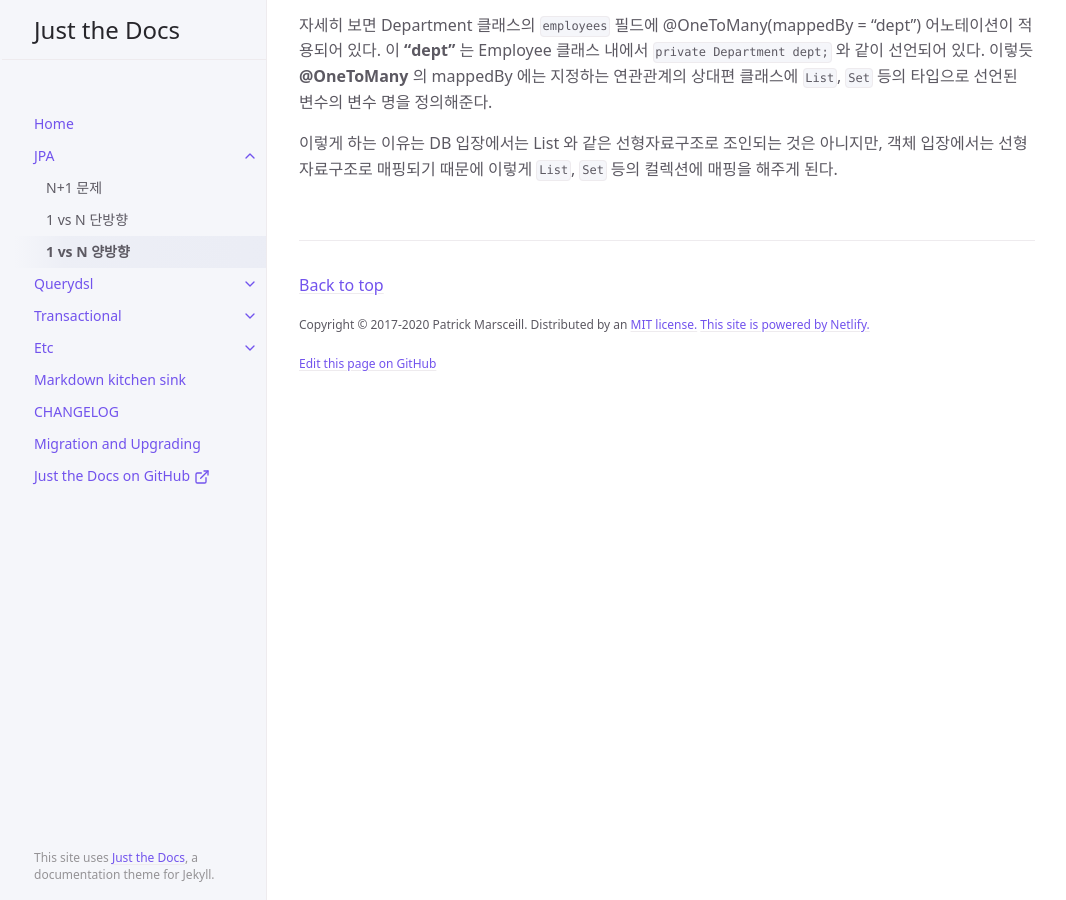
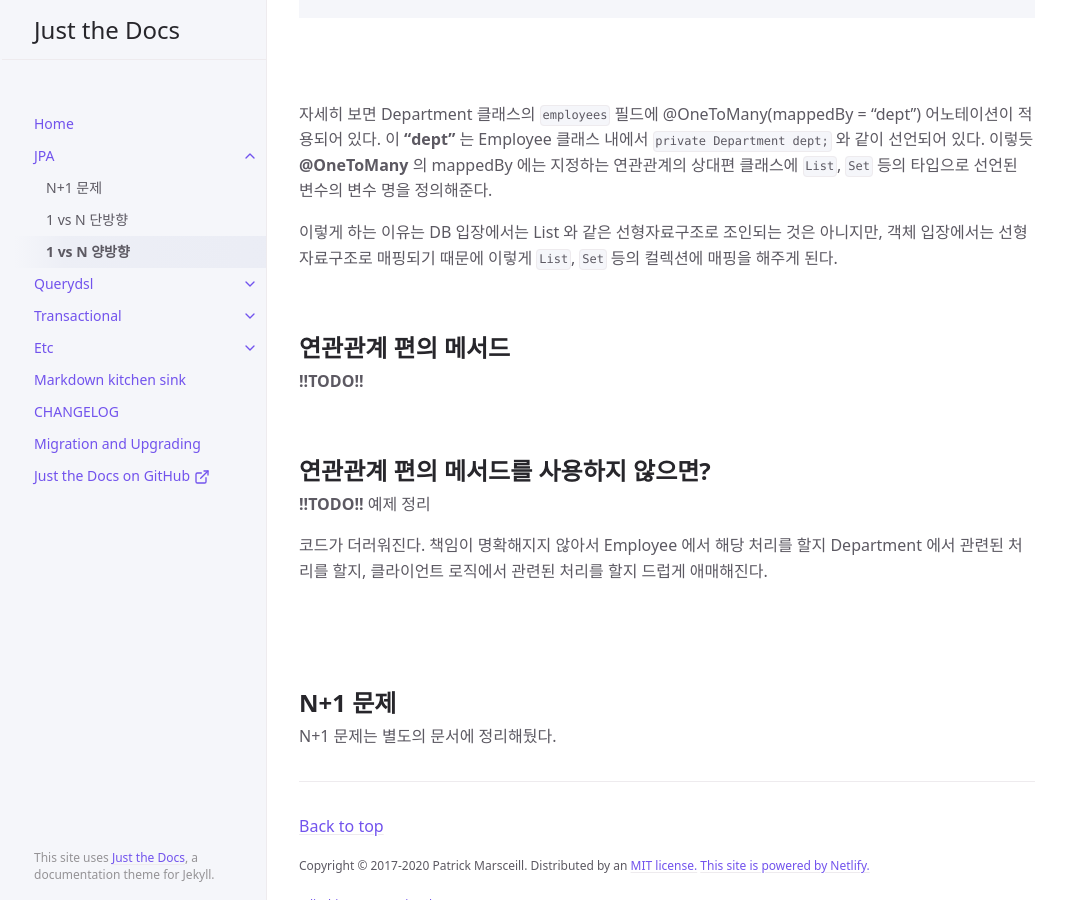
Before and after one commit to gosgjung/0-docs-study-spring-data, a Jekyll site: the page built from docs/jpa/many-to-one-양방향.md, in a window 1280 px wide and 900 px high, scrolled down 3480 px. Shown: the whole window, without its empty margins (105-1171 px from the left). Built offline with Jekyll 4.4.1, drawn with Linux system fonts in a browser that asks for light colours; some of the changed text lies outside the part shown.

Commit message:
1 vs N 양방향
중간커밋

```diff
--- a/docs/jpa/many-to-one-양방향.md
+++ b/docs/jpa/many-to-one-양방향.md
@@ -151,3 +151,24 @@ public class Department {
 이렇게 하는 이유는 DB 입장에서는 List 와 같은 선형자료구조로 조인되는 것은 아니지만, 객체 입장에서는 선형 자료구조로 매핑되기 때문에 이렇게 `List`, `Set` 등의 컬렉션에 매핑을 해주게 된다.
 <br>
 <br>
+
+### 연관관계 편의 메서드
+{: .fs-6 .fw-700 }
+**!!TODO!!**
+<br>
+<br>
+
+### 연관관계 편의 메서드를 사용하지 않으면?
+{: .fs-6 .fw-700 }
+**!!TODO!!** 예제 정리<br>
+
+코드가 더러워진다. 책임이 명확해지지 않아서 Employee 에서 해당 처리를 할지 Department 에서 관련된 처리를 할지, 클라이언트 로직에서 관련된 처리를 할지 드럽게 애매해진다.
+
+<br>
+<br>
+
+
+### N+1 문제
+{: .fs-6 .fw-700 }
+
+N+1 문제는 별도의 문서에 정리해뒀다.
```
